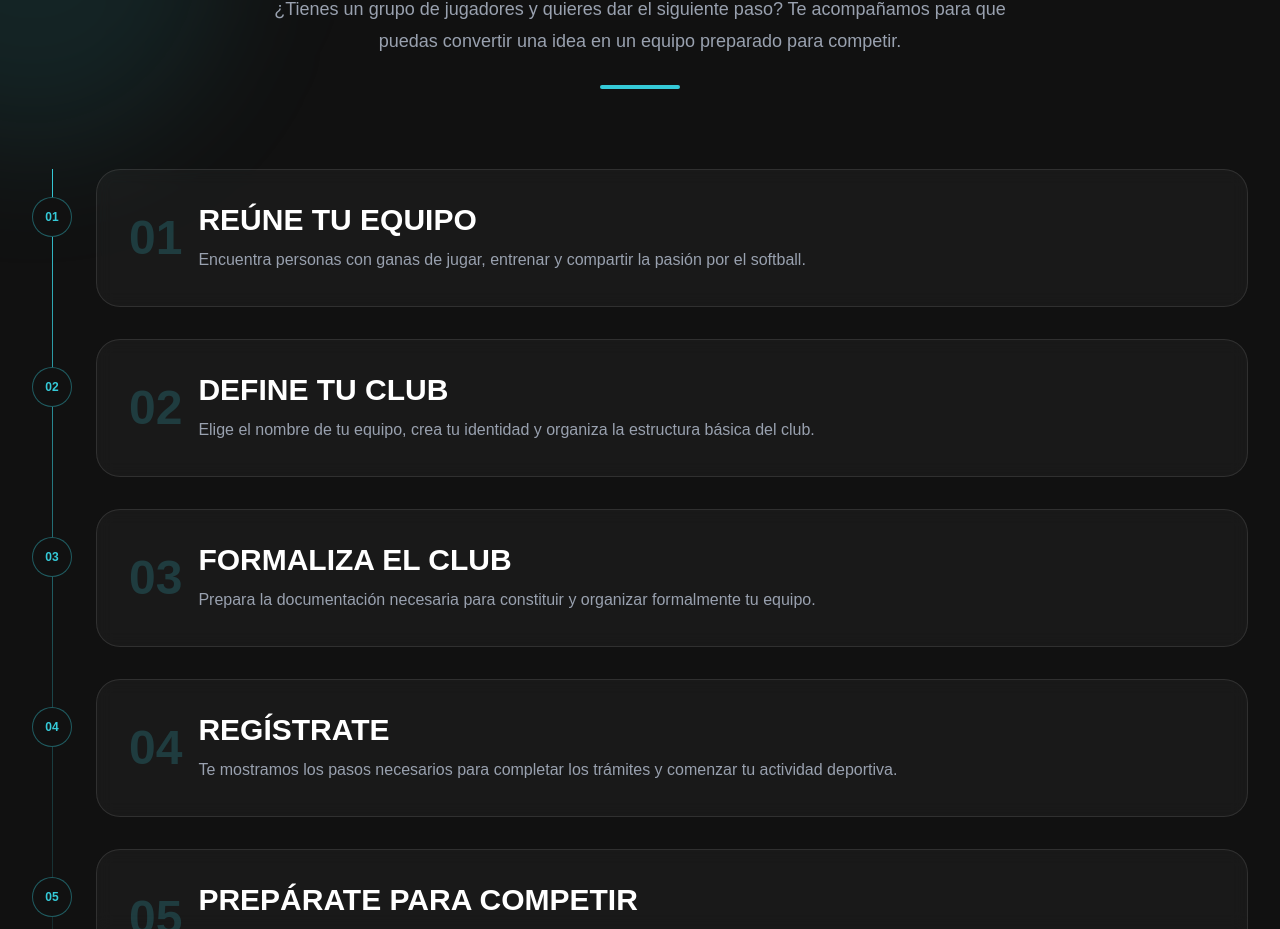
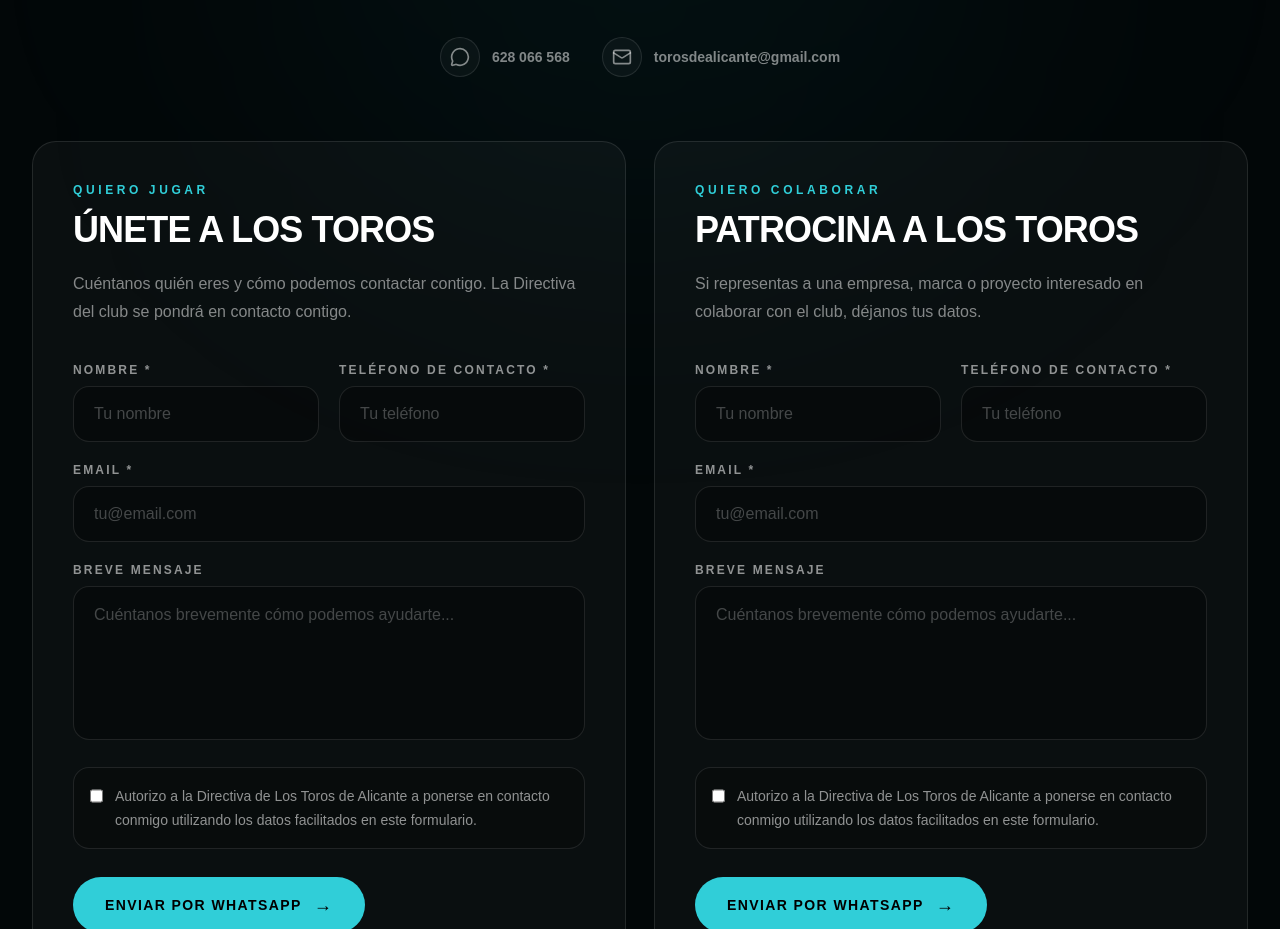
Before and after one commit to Somostoros/somostoros-web, a Next.js app: page / in a window 1280 px wide. Shown: the part 9830-10759 px from the top of the page. Built offline with nearby package versions, Linux system fonts and the light colour scheme.

Commit message:
Añade contacto para jugadores y patrocinadores

```diff
--- a/app/page.tsx
+++ b/app/page.tsx
@@ -9,6 +9,7 @@ import TeamFormation from "@/components/sections/TeamFormation";
 import FanZone from "@/components/sections/FanZone";
 import Sponsors from "@/components/sections/Sponsors";
 import Values from "@/components/sections/Values";
+import Contact from "@/components/sections/Contact";
 
 export default function HomePage() {
   return (
@@ -23,13 +24,14 @@ export default function HomePage() {
       <Palmares />
 
       <Invitation />
+      <Contact />
+
       <TeamFormation />
 
       <FanZone />
       <Sponsors />
 
       <Values />
-
     </main>
   );
 }
--- a/components/layout/Footer/index.tsx
+++ b/components/layout/Footer/index.tsx
@@ -15,7 +15,7 @@ const clubLinks = [
   { label: "Plantilla", href: "/#equipo" },
   { label: "Formar un equipo", href: "/#formar-equipo" },
   { label: "Patrocinadores", href: "/#patrocinadores" },
-  { label: "Contacto", href: "/#invitacion" },
+  { label: "Contacto", href: "/#contacto" },
 ];
 
 export default function Footer() {
@@ -59,7 +59,7 @@ export default function Footer() {
               </p>
 
               <Link
-                href="/#invitacion"
+                href="/#contacto"
                 className="mt-8 inline-flex min-h-14 items-center justify-center rounded-full bg-black px-8 text-sm font-black uppercase tracking-[0.12em] text-white transition duration-300 hover:bg-white hover:text-black"
               >
                 Contacta con los Toros
--- a/components/sections/Contact.tsx
+++ b/components/sections/Contact.tsx
@@ -0,0 +1,270 @@
+"use client";
+
+import type { FormEvent } from "react";
+import { Mail, MessageCircle } from "lucide-react";
+
+const WHATSAPP_NUMBER = "34628066568";
+const EMAIL = "torosdealicante@gmail.com";
+
+type ContactFormProps = {
+  id: string;
+  eyebrow: string;
+  title: string;
+  description: string;
+  intent: "Jugador" | "Patrocinador";
+};
+
+function ContactForm({
+  id,
+  eyebrow,
+  title,
+  description,
+  intent,
+}: ContactFormProps) {
+  function handleSubmit(event: FormEvent<HTMLFormElement>) {
+    event.preventDefault();
+
+    const form = event.currentTarget;
+    const data = new FormData(form);
+
+    const name = String(data.get("name") ?? "").trim();
+    const phone = String(data.get("phone") ?? "").trim();
+    const email = String(data.get("email") ?? "").trim();
+    const message = String(data.get("message") ?? "").trim();
+
+    const text = [
+      `Hola, me pongo en contacto con Los Toros de Alicante.`,
+      ``,
+      `Motivo: ${intent}`,
+      `Nombre: ${name}`,
+      `Teléfono: ${phone}`,
+      `Email: ${email}`,
+      message ? `Mensaje: ${message}` : "",
+      ``,
+      `He autorizado a la Directiva de Los Toros de Alicante a ponerse en contacto conmigo utilizando los datos facilitados.`,
+    ]
+      .filter(Boolean)
+      .join("\n");
+
+    const whatsappUrl = `https://wa.me/${WHATSAPP_NUMBER}?text=${encodeURIComponent(
+      text
+    )}`;
+
+    window.open(whatsappUrl, "_blank", "noopener,noreferrer");
+  }
+
+  return (
+    <article
+      id={id}
+      className="scroll-mt-28 rounded-3xl border border-white/10 bg-white/[0.035] p-7 sm:p-9 lg:p-10"
+    >
+      <div className="max-w-xl">
+        <p className="text-xs font-black uppercase tracking-[0.3em] text-[#30CED8]">
+          {eyebrow}
+        </p>
+
+        <h3 className="mt-3 text-3xl font-black uppercase tracking-tight sm:text-4xl">
+          {title}
+        </h3>
+
+        <p className="mt-5 leading-7 text-white/50">
+          {description}
+        </p>
+      </div>
+
+      <form
+        onSubmit={handleSubmit}
+        className="mt-9 grid gap-5"
+      >
+        <div className="grid gap-5 sm:grid-cols-2">
+          <div>
+            <label
+              htmlFor={`${id}-name`}
+              className="mb-2 block text-xs font-black uppercase tracking-[0.18em] text-white/55"
+            >
+              Nombre *
+            </label>
+
+            <input
+              id={`${id}-name`}
+              name="name"
+              type="text"
+              required
+              autoComplete="name"
+              className="min-h-14 w-full rounded-2xl border border-white/10 bg-black/30 px-5 text-white outline-none transition placeholder:text-white/25 focus:border-[#30CED8]/70"
+              placeholder="Tu nombre"
+            />
+          </div>
+
+          <div>
+            <label
+              htmlFor={`${id}-phone`}
+              className="mb-2 block text-xs font-black uppercase tracking-[0.18em] text-white/55"
+            >
+              Teléfono de contacto *
+            </label>
+
+            <input
+              id={`${id}-phone`}
+              name="phone"
+              type="tel"
+              required
+              autoComplete="tel"
+              className="min-h-14 w-full rounded-2xl border border-white/10 bg-black/30 px-5 text-white outline-none transition placeholder:text-white/25 focus:border-[#30CED8]/70"
+              placeholder="Tu teléfono"
+            />
+          </div>
+        </div>
+
+        <div>
+          <label
+            htmlFor={`${id}-email`}
+            className="mb-2 block text-xs font-black uppercase tracking-[0.18em] text-white/55"
+          >
+            Email *
+          </label>
+
+          <input
+            id={`${id}-email`}
+            name="email"
+            type="email"
+            required
+            autoComplete="email"
+            className="min-h-14 w-full rounded-2xl border border-white/10 bg-black/30 px-5 text-white outline-none transition placeholder:text-white/25 focus:border-[#30CED8]/70"
+            placeholder="tu@email.com"
+          />
+        </div>
+
+        <div>
+          <label
+            htmlFor={`${id}-message`}
+            className="mb-2 block text-xs font-black uppercase tracking-[0.18em] text-white/55"
+          >
+            Breve mensaje
+          </label>
+
+          <textarea
+            id={`${id}-message`}
+            name="message"
+            rows={5}
+            className="w-full resize-none rounded-2xl border border-white/10 bg-black/30 px-5 py-4 text-white outline-none transition placeholder:text-white/25 focus:border-[#30CED8]/70"
+            placeholder="Cuéntanos brevemente cómo podemos ayudarte..."
+          />
+        </div>
+
+        <label className="flex cursor-pointer items-start gap-3 rounded-2xl border border-white/10 bg-black/20 p-4">
+          <input
+            name="consent"
+            type="checkbox"
+            required
+            className="mt-1 h-4 w-4 accent-[#30CED8]"
+          />
+
+          <span className="text-sm leading-6 text-white/55">
+            Autorizo a la Directiva de Los Toros de Alicante a ponerse en
+            contacto conmigo utilizando los datos facilitados en este
+            formulario.
+          </span>
+        </label>
+
+        <button
+          type="submit"
+          className="mt-2 inline-flex min-h-14 w-full items-center justify-center rounded-full bg-[#30CED8] px-8 text-sm font-black uppercase tracking-[0.1em] text-black transition duration-300 hover:bg-white sm:w-fit"
+        >
+          Enviar por WhatsApp
+          <span className="ml-3 text-lg">→</span>
+        </button>
+      </form>
+    </article>
+  );
+}
+
+export default function Contact() {
+  return (
+    <section
+      id="contacto"
+      className="relative scroll-mt-24 overflow-hidden bg-[#020708] py-24 text-white sm:py-32"
+    >
+      <div
+        aria-hidden="true"
+        className="pointer-events-none absolute left-1/2 top-0 h-[500px] w-[700px] -translate-x-1/2 rounded-full bg-[#30CED8]/[0.06] blur-[150px]"
+      />
+
+      <div className="relative mx-auto max-w-7xl px-6 lg:px-8">
+
+        <div className="mx-auto max-w-3xl text-center">
+          <p className="text-sm font-black uppercase tracking-[0.4em] text-[#30CED8]">
+            Contacto
+          </p>
+
+          <h2 className="mt-4 text-4xl font-black uppercase tracking-tight sm:text-5xl lg:text-6xl">
+            Hablemos
+          </h2>
+
+          <p className="mx-auto mt-6 max-w-2xl text-lg leading-8 text-white/50">
+            Si quieres jugar, colaborar o hacer crecer este proyecto junto
+            a nosotros, estaremos encantados de escucharte.
+          </p>
+        </div>
+
+        <div className="mx-auto mt-10 flex max-w-3xl flex-col items-center justify-center gap-4 text-sm text-white/50 sm:flex-row sm:gap-8">
+
+          <a
+            href={`https://wa.me/${WHATSAPP_NUMBER}`}
+            target="_blank"
+            rel="noreferrer"
+            aria-label="Contactar con Los Toros de Alicante por WhatsApp"
+            className="group inline-flex items-center gap-3 font-bold transition hover:text-[#30CED8]"
+          >
+            <span className="flex h-10 w-10 items-center justify-center rounded-full border border-white/10 bg-white/[0.03] transition group-hover:border-[#30CED8]/50 group-hover:bg-[#30CED8]/10">
+              <MessageCircle
+                aria-hidden="true"
+                className="h-5 w-5"
+              />
+            </span>
+
+            <span>628 066 568</span>
+          </a>
+
+          <a
+            href={`mailto:${EMAIL}`}
+            target="_blank"
+            rel="noreferrer"
+            aria-label="Enviar un correo electrónico a Los Toros de Alicante"
+            className="group inline-flex items-center gap-3 font-bold transition hover:text-[#30CED8]"
+          >
+            <span className="flex h-10 w-10 items-center justify-center rounded-full border border-white/10 bg-white/[0.03] transition group-hover:border-[#30CED8]/50 group-hover:bg-[#30CED8]/10">
+              <Mail
+                aria-hidden="true"
+                className="h-5 w-5"
+                />
+            </span>
+
+            <span>{EMAIL}</span>
+          </a>
+
+        </div>
+
+        <div className="mt-16 grid gap-7 lg:grid-cols-2">
+
+          <ContactForm
+            id="contacto-jugadores"
+            eyebrow="Quiero jugar"
+            title="Únete a Los Toros"
+            description="Cuéntanos quién eres y cómo podemos contactar contigo. La Directiva del club se pondrá en contacto contigo."
+            intent="Jugador"
+          />
+
+          <ContactForm
+            id="contacto-patrocinadores"
+            eyebrow="Quiero colaborar"
+            title="Patrocina a Los Toros"
+            description="Si representas a una empresa, marca o proyecto interesado en colaborar con el club, déjanos tus datos."
+            intent="Patrocinador"
+          />
+
+        </div>
+      </div>
+    </section>
+  );
+}
```
Also changed, not shown: components/sections/Invitation.tsx (+13 -13 lines).
